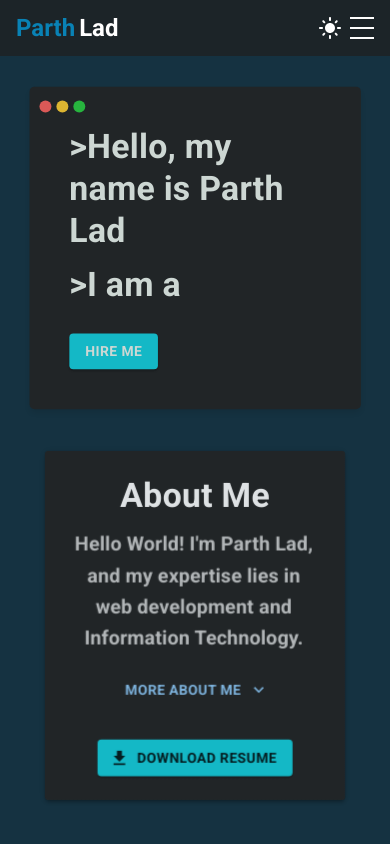
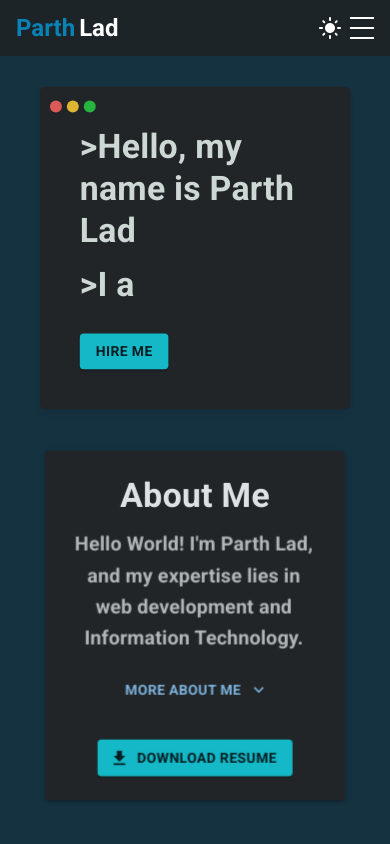
Before and after one commit to ParthKLad/web-portfolio, a React (Create React App) app: page / in a window 390 px wide. Shown: the top 844 px of the page. Built offline with nearby package versions, Linux system fonts and the light colour scheme.

Commit message:
fixed mobile size home section

```diff
--- a/src/components/Home.css
+++ b/src/components/Home.css
@@ -1,38 +1,35 @@
-/* Home.css */
-
 .console-text {
   background-color: rgb(36,36,36); /* Light transparent black background */
   color: rgb(236, 243, 236); /* Light greenish text color */
   font-family: 'Courier New', Courier, monospace; /* Monospace font for console-like appearance */
-  padding: 0px; /* Sufficient padding */
+  padding: 10px; /* Uniform padding */
   border-radius: 5px; /* Rounded corners */
   box-shadow: 0px 4px 6px rgba(0, 0, 0, 0.1); /* Subtle shadow for depth */
   position: relative; /* Absolute positioning to place it over a relative container */
   top: 30%; /* Start from middle vertically */
   left: 50%; /* Start from middle horizontally */
   transform: translate(-50%, -0%); /* Perfect center alignment */
-  width: 80%; /* Relative width */
+  width: 95%; /* Consistent width across devices */
   max-width: 1145px; /* Maximum width */
   box-sizing: border-box; /* Includes padding and border in width */
-
-
 }
 
-/* For tablets and small desktops */
 @media (min-width: 768px) and (max-width: 991px) {
   .console-text {
-    width: 85%; /* Slightly wider on smaller desktops */
+    width: 100%; /* Adjusted for small desktops */
   }
 }
 
-/* For mobile phones */
 @media (max-width: 767px) {
   .console-text {
-    width: 95%; /* Nearly full-width on mobile devices */
-    padding: 10px; /* Less padding on smaller screens */
+    width: 89%; /* Full width on mobile devices */
+    max-width: 1200px; /* Same max width as About section */
+    padding: 10px; /* Adjust padding as needed */
     content: '|'; /* Simulating a cursor */
   }
 }
+
+
 
 @keyframes blink {
   50% { opacity: 0; }
--- a/src/components/Home.js
+++ b/src/components/Home.js
@@ -1,16 +1,15 @@
-import React, { useState, useEffect, useContext } from 'react';
-import { Typography, Box, Button } from '@mui/material';
-import { ThemeContext } from '../context/ThemeContext';
+// Home.js
+import React, { useState, useEffect } from 'react';
+import { Typography, Box, Button, Grow } from '@mui/material';
 import './Home.css';
 
-const phrases = [" a Developer", " an IT Specialist"];
+const phrases = ["I am a Developer", "I am an IT Specialist"];
 
 function Home({ handleNavItemClicked, navItems }) {
   const [phrase, setPhrase] = useState('');
   const [index, setIndex] = useState(0);
   const [subIndex, setSubIndex] = useState(0);
   const [reverse, setReverse] = useState(false);
-  const { themeType } = useContext(ThemeContext);
 
   useEffect(() => {
     if (subIndex === phrases[index].length + 1 && !reverse) {
@@ -25,7 +24,6 @@ function Home({ handleNavItemClicked, navItems }) {
       return;
     }
 
-
     const timeout = setTimeout(() => {
       setPhrase((prev) => phrases[index].substring(0, reverse ? prev.length - 1 : prev.length + 1));
       setSubIndex((prev) => prev + (reverse ? -1 : 1));
@@ -34,36 +32,19 @@ function Home({ handleNavItemClicked, navItems }) {
     return () => clearTimeout(timeout);
   }, [subIndex, index, reverse]);
 
-   return (
-    <Box
-      textAlign="left"
-      p={5}
-      className="console-text"
-      sx={{
-        backgroundColor: themeType === 'dark' ? 'rgb(36, 36, 36)' : 'rgb(255, 255, 255)',
-        color: themeType === 'dark' ? 'rgb(236, 243, 236)' : 'rgb(36, 36, 36)'
-      }}
-    >
+
+  return (
+    <Box textAlign="left" p={5} className="console-text">
       <div className="window-controls">
         <span className="close"></span>
         <span className="minimize"></span>
         <span className="maximize"></span>
       </div>
       <Typography variant="h4" gutterBottom>>Hello, my name is Parth Lad</Typography>
-      <Typography variant="h4" gutterBottom>
-        >I am {phrase}<span className="blinking-cursor"></span>
-      </Typography>
+      <Typography variant="h4" gutterBottom>>{phrase}</Typography>
       <Button
         variant="contained"
-        sx={{
-          mt: 2,
-          backgroundColor: 'rgb(20,206,220)',
-          color: themeType === 'dark' ? 'rgb(236, 243, 236)' : 'rgb(255, 255, 255)', // Invert the text color based on the theme
-          '&:hover': {
-            backgroundColor: 'rgb(15,196,210)', // A slightly darker shade for the hover state
-            color: themeType === 'dark' ? 'rgb(236, 243, 236)' : 'rgb(255, 255, 255)'
-          }
-        }}
+        sx={{ mt: 2, backgroundColor: 'rgb(20,206,220)', '&:hover': { backgroundColor: 'rgb(17,185,197)' } }}
         onClick={() => handleNavItemClicked(navItems.find(item => item.name === 'Contact'))}
       >
         Hire Me
```
